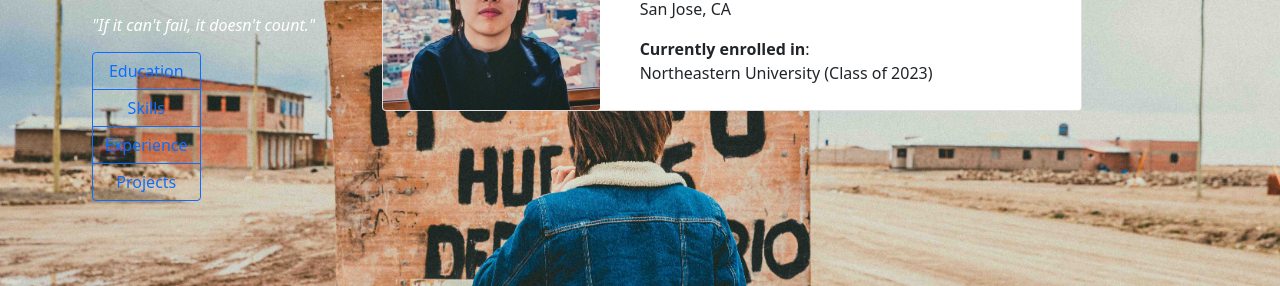
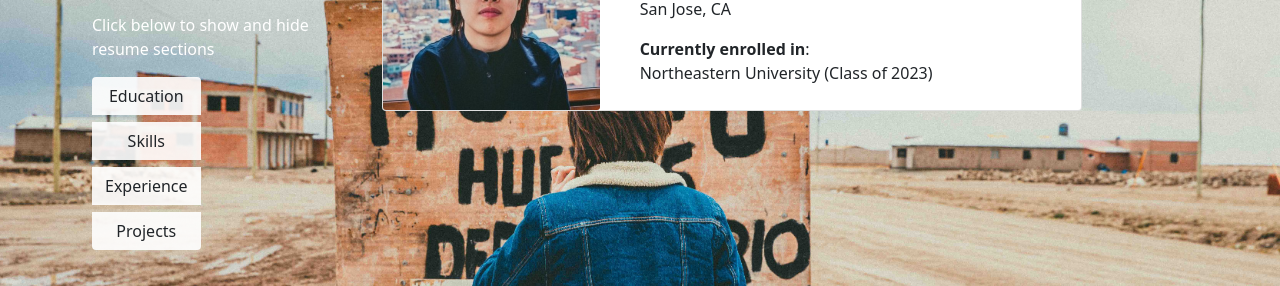
Before and after one commit to vanishima/vanishima.github.io, a website: page resume.html in a window 1280 px wide. Shown: the part 289-575 px from the top of the page. Drawn offline with nearby package versions, Linux system fonts and the light colour scheme.

Commit message:
revised javascript

```diff
--- a/css/main.css
+++ b/css/main.css
@@ -90,16 +90,16 @@ header h2 {
 }
 
 .center {
-    margin: auto;
-    width: 80%;
+	margin: auto;
+	width: 80%;
 }
 
 .card-columns {
-    display: inline-block;
+	display: inline-block;
 }
 
 .card {
-    max-width: 400px;
+	max-width: 400px;
 }
 
 .right-end,
@@ -155,8 +155,13 @@ p.date {
 	opacity: 95%;
 }
 
-.resumeDiv {
+.btn-group-vertical button {
+	background-color: rgba(255, 255, 255, 0.9); /* White 0.9 transparency */
+}
 
+.btn-group-vertical button:hover {
+	background-color: #bf3f3f;
+	color: #ffffff;
 }
 
 .resume-section {
@@ -170,7 +175,6 @@ p.date {
 
 .resume-item {
 	min-width: 100px;
-	/*border-bottom: 1px solid rgba(100,100,100, 0.5);*/
 }
 
 .resume-item-title {
@@ -184,7 +188,6 @@ p.date {
 .resume-item-description {
 	font-size: 16px;
 }
-
 
 div.logo-box {
 	margin-left: 10px;
--- a/resume.html
+++ b/resume.html
@@ -60,8 +60,8 @@
 						<section class="row">
 							<h2 id="panel-title">Seeking Software Engineer Intern</h2>
 							<hr />
-							<p id="panel-subtitle" class="italic">
-								"If it can't fail, it doesn't count."
+							<p id="panel-subtitle">
+								Click below to show and hide resume sections
 							</p>
 						</section>
 
@@ -75,45 +75,41 @@
 								role="group"
 								aria-label="First group"
 							>
-								<input
-									type="checkbox"
-									class="btn-check"
+								<button
 									id="btncheckEdu"
-									onclick="resumeCheck('educationSect')"
-								/>
-								<label class="btn btn-outline-primary" for="btncheckEdu"
-									>Education</label
+									type="button"
+									class="btn mb-2"
+									onclick="resumeCheck('btncheckEdu')"
 								>
+									Education
+								</button>
 
-								<input
-									type="checkbox"
-									class="btn-check"
+								<button
 									id="btncheckSki"
-									onclick="resumeCheck('skillsSect')"
-								/>
-								<label class="btn btn-outline-primary" for="btncheckSki"
-									>Skills</label
+									type="button"
+									class="btn mb-2"
+									onclick="resumeCheck('btncheckSki')"
 								>
+									Skills
+								</button>
 
-								<input
-									type="checkbox"
-									class="btn-check"
+								<button
 									id="btncheckExp"
-									onclick="resumeCheck('experienceSect')"
-								/>
-								<label class="btn btn-outline-primary" for="btncheckExp"
-									>Experience</label
+									type="button"
+									class="btn mb-2"
+									onclick="resumeCheck('btncheckExp')"
 								>
+									Experience
+								</button>
 
-								<input
-									type="checkbox"
-									class="btn-check"
+								<button
 									id="btncheckPro"
-									onclick="resumeCheck('projectsSect')"
-								/>
-								<label class="btn btn-outline-primary" for="btncheckPro"
-									>Projects</label
+									type="button"
+									class="btn mb-2"
+									onclick="resumeCheck('btncheckPro')"
 								>
+									Projects
+								</button>
 							</div>
 						</div>
 
--- a/scripts/main.js
+++ b/scripts/main.js
@@ -1,15 +1,26 @@
-// alert("Alert Test");
+var btnChecked = {
+  btncheckEdu: false,
+  btncheckExp: false,
+  btncheckSki: false,
+  btncheckPro: false,
+};
+var sectToBtn = {
+  educationSect: "btncheckEdu",
+  experienceSect: "btncheckExp",
+  skillsSect: "btncheckSki",
+  projectsSect: "btncheckPro",
+};
 
-var resumeBtns = ["btncheckEdu", "btncheckExp", "btncheckSki", "btncheckPro"];
+function resumeCheck(clickedBtnName) {
+  btnChecked[clickedBtnName] =
+    btnChecked[clickedBtnName] === true ? false : true;
 
-function resumeCheck(sectName){
-    console.log(sectName, " clicked");
-    resumeBtns.forEach(function (btnName){
-        // get button
-        var button = document.getElementById(btnName);
-        // show the corresponding section
-        var sect = document.getElementById(sectName);
-        // show with each click
-        sect.style.display = sect.style.display === "none" ? "block" : "none";
-    })
+  /* Iterate through each section */
+  Object.keys(sectToBtn).forEach(function (resumeSect) {
+    // get the corresponding section
+    var sect = document.getElementById(resumeSect);
+    // show when checked, hide when unchecked
+    sect.style.display =
+      btnChecked[sectToBtn[resumeSect]] === true ? "block" : "none";
+  });
 }
```
Also changed, not shown: photo.html (+1 -1 lines), demo/screenshot-2-new.jpg (added), 3 other files.
